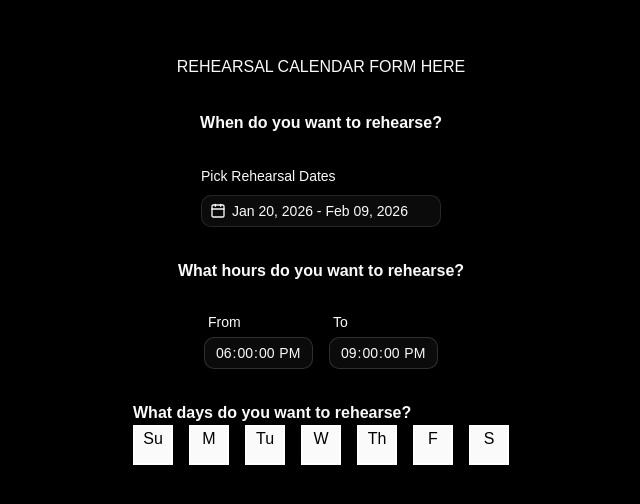
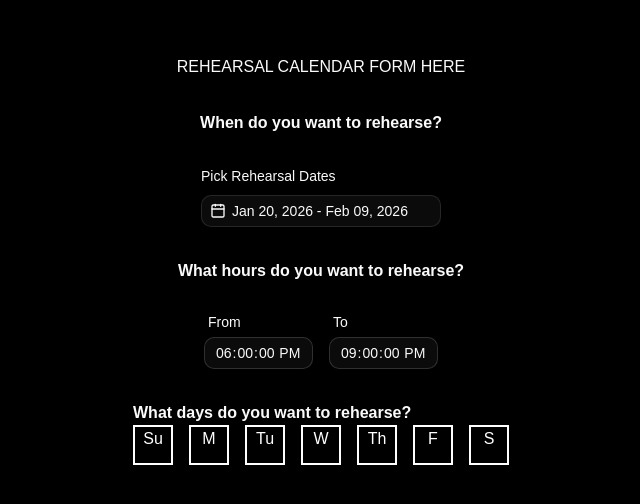
Before and after one commit to JMielbrecht/rehearsal-scheduler, a React (Vite) app: page / in a window 1280 px wide. Shown: the part 140-644 px from the top of the page, without its empty margins (319-959 px from the left). Built offline with nearby package versions, Linux system fonts and the light colour scheme.

Commit message:
fix selection colors

```diff
--- a/src/RehearsalForm/RehearsalFormDays.tsx
+++ b/src/RehearsalForm/RehearsalFormDays.tsx
@@ -40,7 +40,7 @@ export const RehearsalFormDays = () => {
             <div className="grid grid-cols-7 gap-4">
             {DAYS_OF_WEEK.map(day => {
                 return (
-                    <div className={`${isSelected(day) ? 'bg-white-50 text-white' : 'bg-accent-foreground text-black'} flex size-10 border-2 border-white justify-center hover:bg-white-50`}
+                    <div className={`${isSelected(day) ? 'bg-accent-foreground text-black' : 'bg-white-50 text-white'} flex size-10 border-2 border-white justify-center hover:bg-white-50`}
                         key={day}
                         onClick={() => handleDayClick(day)}
                         >
```
